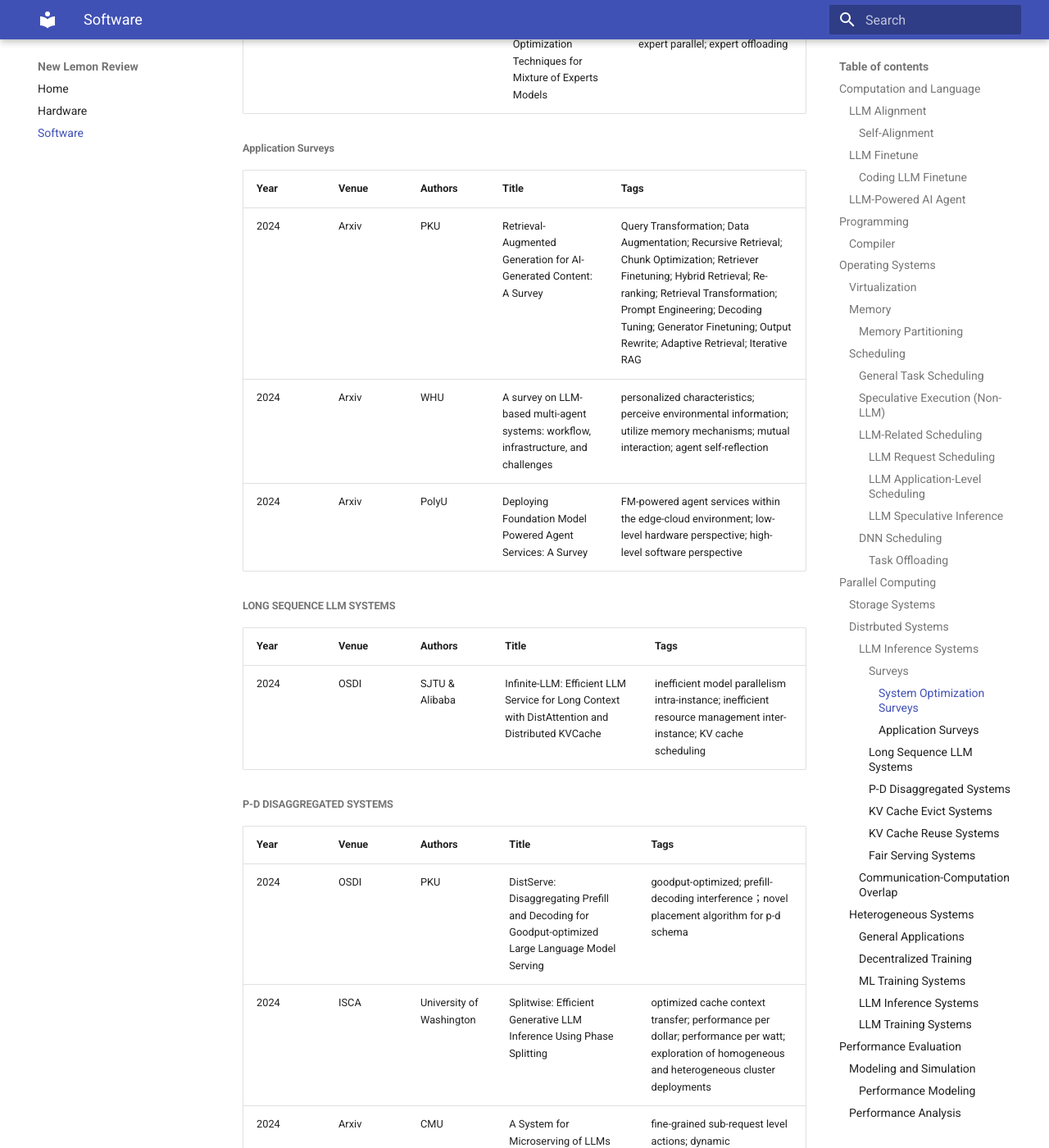
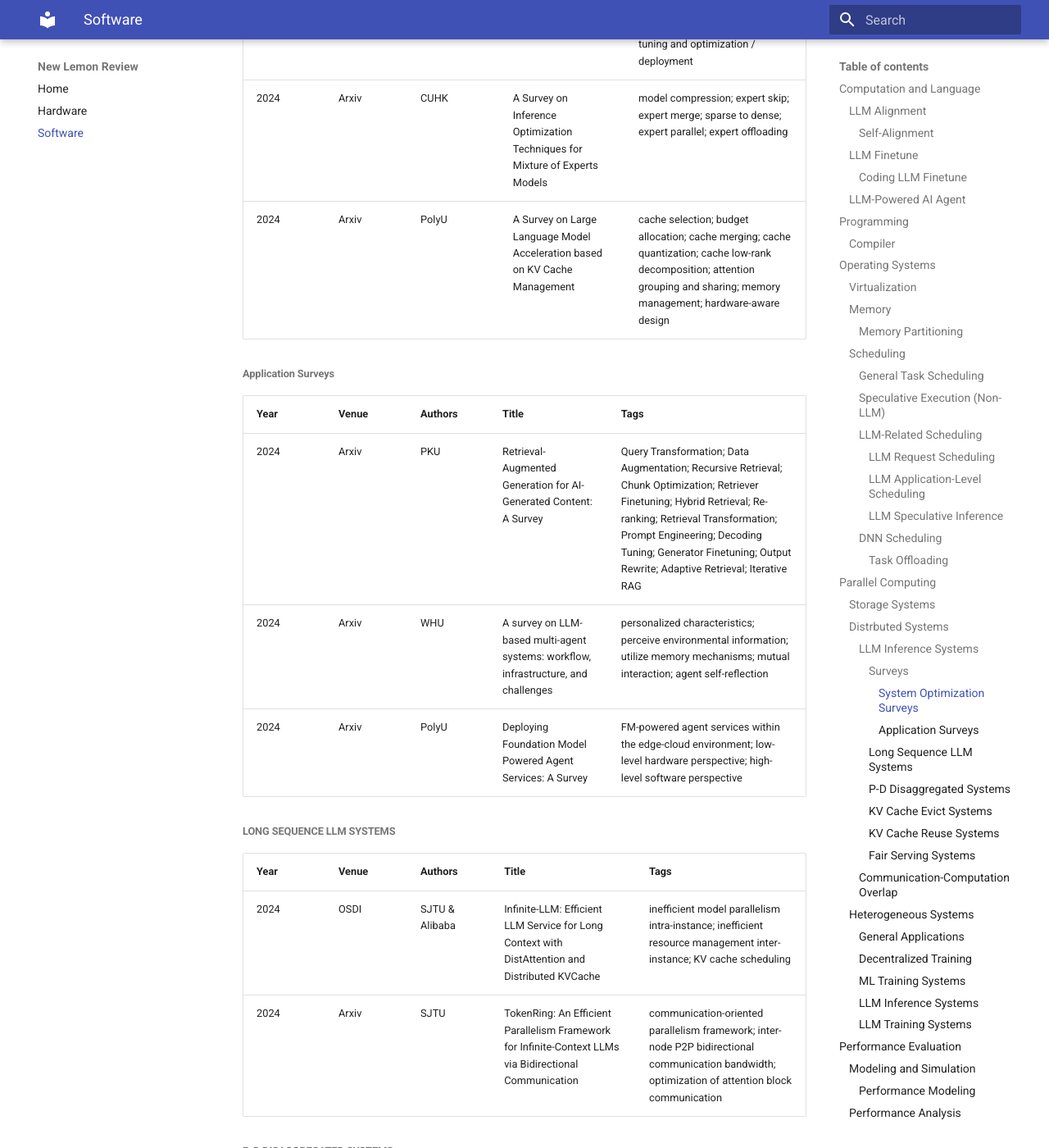
Before and after one commit to pku-lemonade/review, an MkDocs documentation site: the page built from docs/Software.md, in a window 1280 px wide and 1400 px high, scrolled down 4823 px. Shown: the whole window at 82% size. Built offline with MkDocs 1.6.1 and Material for MkDocs 9.7.7, drawn with Linux system fonts in a browser that asks for light colours; some of the changed text lies outside the part shown.

Commit message:
Add new arxiv papers about request scheduling, quantization, etc. (#19)

```diff
--- a/docs/Software.md
+++ b/docs/Software.md
@@ -63,6 +63,7 @@
 | Year | Venue | Authors | Title | Tags |
 |-|-|-|-|-|
 | 2024 | Arxiv | UCSB | Multi-Bin Batching for Increasing LLM Inference Throughput | binning-based scheduling strategy; queueing-theoretical analysis; asymptotical throughput optimality |
+| 2024 | Arxiv | Yale | TimelyLLM: Segmented LLM Serving System for Time-sensitive Robotic Applications | segmented generation; time-sensitive scheduling; latency-guided batch size selection |
 
 ##### LLM Application-Level Scheduling
 
@@ -109,6 +110,7 @@
 | 2024 | Arxiv | Northeastern University | LLM Inference Serving: Survey of Recent Advances and Opportunities | KV cache and memory management; LLM computation optimization; Cloud LLM deployment; focus on system-level enhancements |
 | 2024 | Arxiv | CSE Huawei | Software Performance Engineering (SPE) for Foundation Model-Powered Software (FMware) | performance concerns are often considered afterthoughts; continuous performance engineering; cognitive architecture design / communication protocols / tuning and optimization / deployment |
 | 2024 | Arxiv | CUHK | A Survey on Inference Optimization Techniques for Mixture of Experts Models | model compression; expert skip; expert merge; sparse to dense; expert parallel; expert offloading |
+| 2024 | Arxiv | PolyU | A Survey on Large Language Model Acceleration based on KV Cache Management | cache selection; budget allocation; cache merging; cache quantization; cache low-rank decomposition; attention grouping and sharing; memory management; hardware-aware design |
 
 ###### Application Surveys
 
@@ -123,6 +125,7 @@
 | Year | Venue | Authors | Title | Tags |
 |-|-|-|-|-|
 | 2024 | OSDI | SJTU & Alibaba | Infinite-LLM: Efficient LLM Service for Long Context with DistAttention and Distributed KVCache | inefficient model parallelism intra-instance; inefficient resource management inter-instance; KV cache scheduling |
+| 2024 | Arxiv | SJTU | TokenRing: An Efficient Parallelism Framework for Infinite-Context LLMs via Bidirectional Communication | communication-oriented parallelism framework; inter-node P2P bidirectional communication bandwidth; optimization of attention block communication |
 
 ##### P-D Disaggregated Systems
 
@@ -153,8 +156,7 @@
 
 | Year | Venue | Authors | Title | Tags |
 |-|-|-|-|-|
-| 2024 | Arxiv | Virginia Tech | Ensuring Fair LLM Serving Amid Diverse Applications | multi-tenant LLM platform; overload and
-interaction-driven throttling; weighted service counter |
+| 2024 | Arxiv | Virginia Tech | Ensuring Fair LLM Serving Amid Diverse Applications | multi-tenant LLM platform; overload and interaction-driven throttling; weighted service counter |
 
 #### Communication-Computation Overlap
 
@@ -194,6 +196,7 @@
 | 2024 | Arxiv | CMU | Helix: Distributed Serving of Large Language Models via Max-Flow on Heterogeneous GPUs | LLM model placement as a max-flow problem; per-request pipeline; mixed integer linear programming |
 | 2024 | Arxiv | UIC | Priority-Aware Model-Distributed Inference at Edge Networks | priority-aware model distributed inference algorithm; prioritization of ML inference tasks; model-distributed inferencing mechanism |
 | 2024 | Arxiv | Yonsei University | Uncertainty-Aware Hybrid Inference with On-Device Small and Remote Large Language Models | hybrid language model; selectively skip uplink transmissions; uncertainty-aware |
+| 2024 | Arxiv | UMD | Distributed Mixture-of-Agents for Edge Inference with Large Language Models | Mixture-of-Agents; semantics of the data being gossiped and its timeliness; queuing stability |
 
 #### LLM Training Systems
 
```
Also changed, not shown: docs/Hardware.md (+1 -0 lines).
